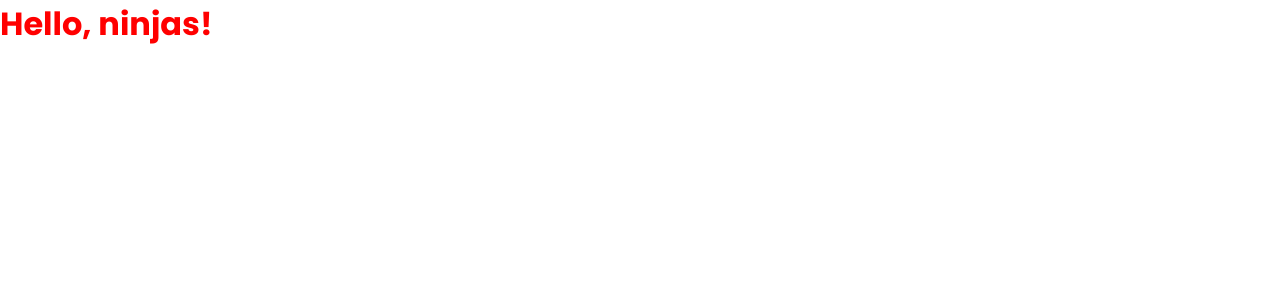
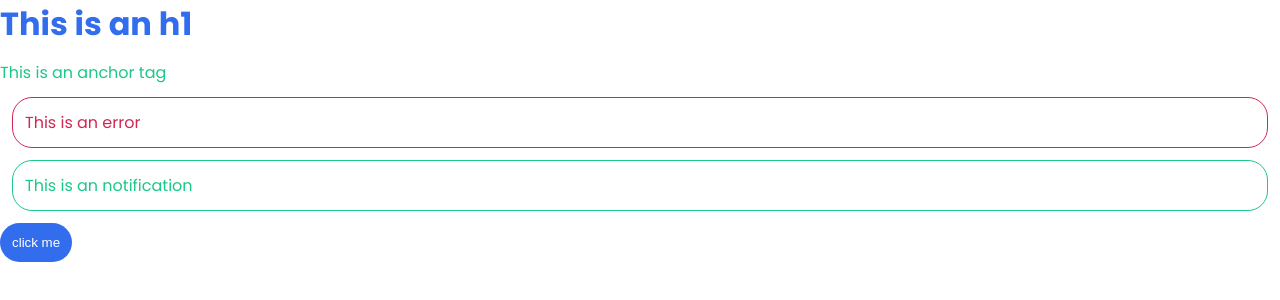
Before and after one commit to KazutoKuro/sass-tutorial, a website: page index.html in a window 1280 px wide. Drawn offline with Linux system fonts and the light colour scheme.

Commit message:
L-3: Variables

```diff
--- a/index.html
+++ b/index.html
@@ -8,6 +8,10 @@
     <title>Complete SASS</title>
   </head>
   <body>
-    <h1><a href="#">Hello, ninjas!</a></h1>
+    <h1>This is an h1</h1>
+    <a href="#">This is an anchor tag</a>
+    <p class="error">This is an error</p>
+    <p class="notification">This is an notification</p>
+    <button>click me</button>
   </body>
 </html>
--- a/index.scss
+++ b/index.scss
@@ -36,3 +36,52 @@ h1 {
     color: red;
   }
 }
+
+// variables
+
+// theme colors
+$primary: #326dee;
+$secondary: #1ac888;
+$error: #d32752;
+$info: #f6c31c;
+
+//spacing
+$base-padding: 0.75rem;
+$base-margin: 0.75rem;
+
+//borders
+$base-borer-thickness: 1px;
+$base-border-radius: 20px;
+
+h1 {
+  color: $primary;
+  margin-bottom: $base-margin;
+}
+a {
+  color: $secondary;
+}
+button {
+  color: white;
+  border: 0;
+  background: $primary;
+  border-radius: $base-border-radius;
+  padding: $base-padding;
+}
+.error {
+  color: $error;
+  border-color: $error;
+  border-style: solid;
+  margin: $base-margin;
+  padding: $base-padding;
+  border-radius: $base-border-radius;
+  border-width: $base-borer-thickness;
+}
+.notification {
+  color: $secondary;
+  border-color: $secondary;
+  border-style: solid;
+  margin: $base-margin;
+  padding: $base-padding;
+  border-radius: $base-border-radius;
+  border-width: $base-borer-thickness;
+}
```
Also changed, not shown: css/index.css.
